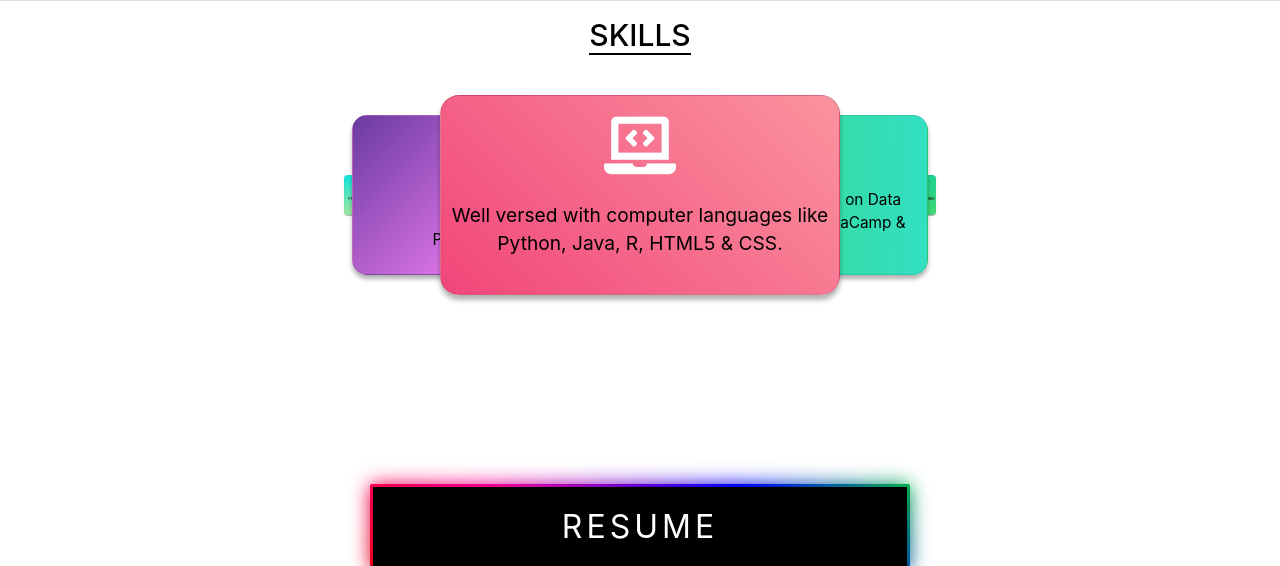
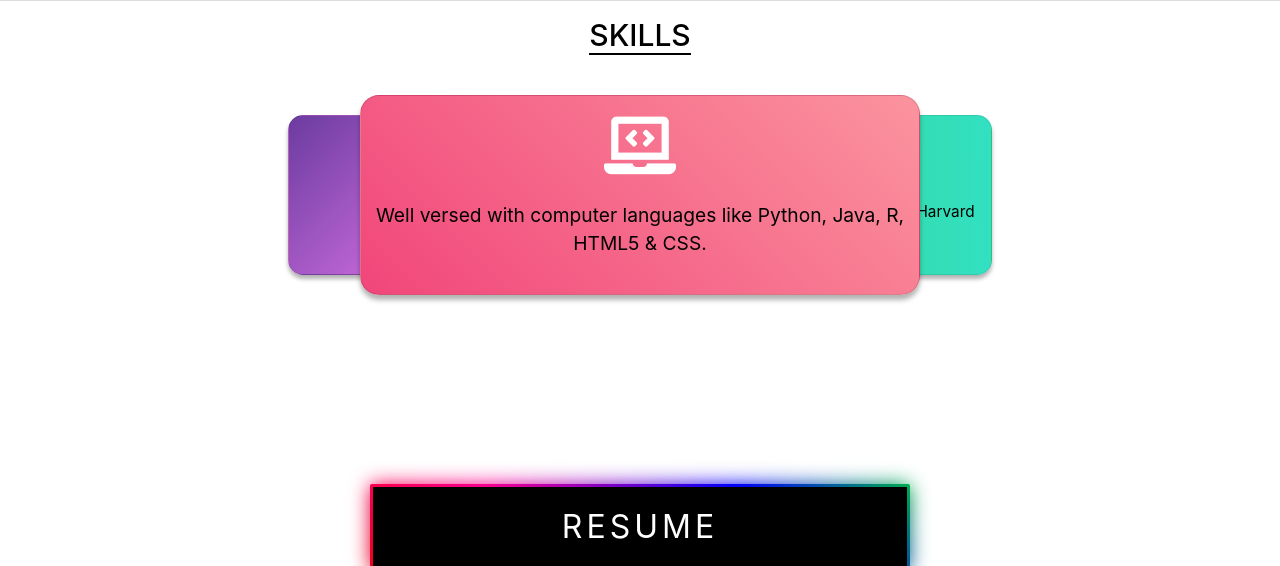
Before and after one commit to pranaywebsite/sample, a PHP site: page / in a window 1280 px wide. Shown: the part 1229-1795 px from the top of the page. Run offline with PHP 8.4, Linux system fonts and the light colour scheme; style sheets or scripts are compiled from the project's sources; some libraries are stand-ins or nearby versions.

Commit message:
Update css.css

```diff
--- a/6/css.css
+++ b/6/css.css
@@ -382,7 +382,7 @@
         .card-carousel {
 
     --card-width: 80%;
-    --card-max-width:25rem;
+    --card-max-width:35rem;
     --carousel-min-width: 300px;
     --card-height: 200px;
 
```
